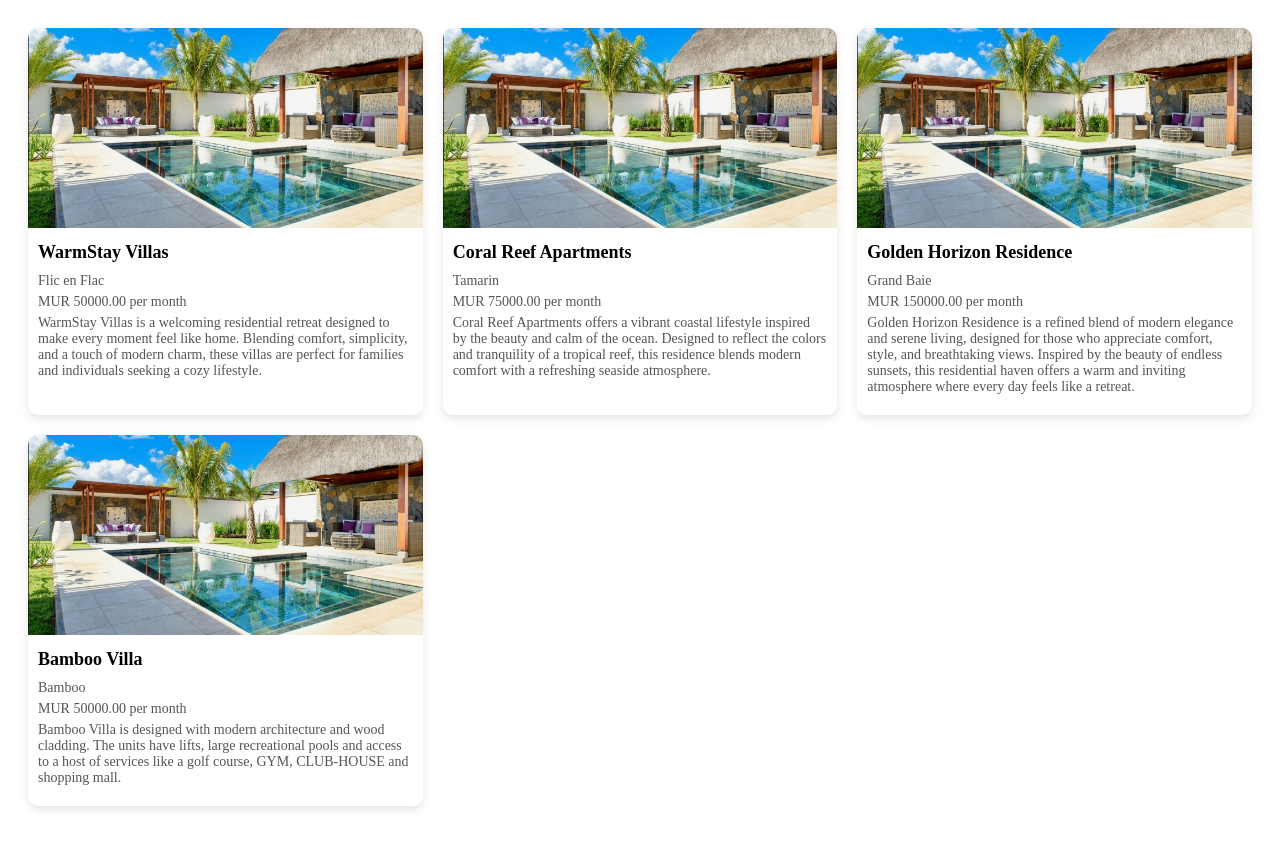
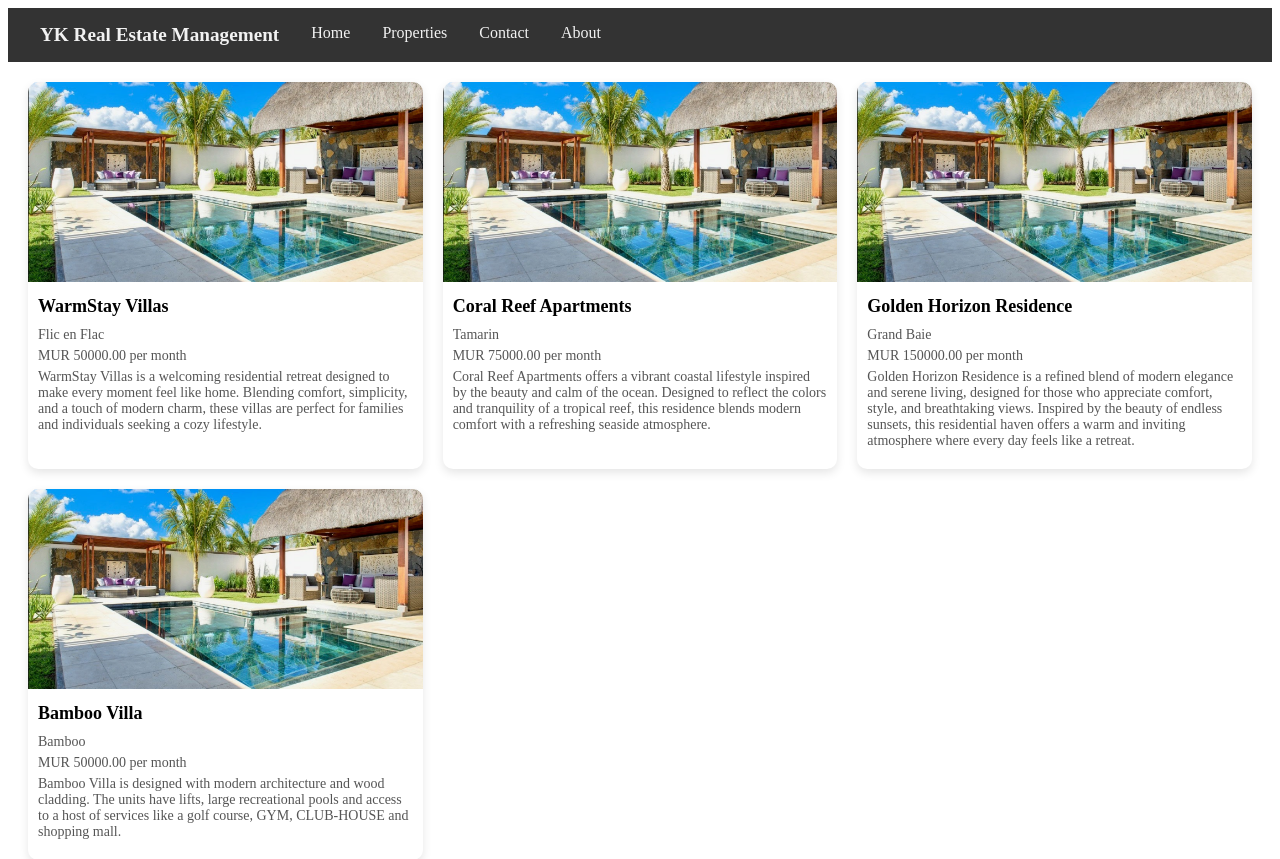
Before and after one commit to Yajneeahotar/DI-Bootcamp-Final-Project, a Django app: page /properties/ in a window 1280 px wide. Shown: the top 859 px of the page. Run offline with Django 5.2, Linux system fonts and the light colour scheme; data comes from the database, SQL or seed files in the repository.

Commit message:
Real Estate - Properties Navbar v3

```diff
--- a/propertylisting/static/css/properties.css
+++ b/propertylisting/static/css/properties.css
@@ -1,8 +1,8 @@
 /*Image Display*/
 .cards {
     display: grid;
-    grid-template-columns: repeat(3, 1fr); /* 3 columns */
-    gap: 20px; /* space between cards */
+    grid-template-columns: repeat(3, 1fr);
+    gap: 20px;
     padding: 20px;
 }
 
@@ -22,7 +22,7 @@
 .card img {
     width: 100%;
     height: 200px;
-    object-fit: cover; /* keeps images nicely cropped */
+    object-fit: cover;
 }
 
 .card h3 {
@@ -85,3 +85,29 @@
     background: #111;
     font-size: 13px;
 }
+
+/* Navbar styling */
+.navbar {
+    background-color: #333;
+    overflow: hidden;
+    padding: 0.5rem 1rem;
+}
+
+.navbar a {
+    float: left;
+    color: #f2f2f2;
+    text-align: center;
+    padding: 0.5rem 1rem;
+    text-decoration: none;
+    font-size: 1rem;
+}
+
+.navbar a:hover {
+    background-color: #ddd;
+    color: black;
+}
+
+.navbar .logo {
+    font-weight: bold;
+    font-size: 1.2rem;
+}
--- a/propertylisting/templates/properties.html
+++ b/propertylisting/templates/properties.html
@@ -7,6 +7,14 @@
     <link rel="stylesheet" href="{% static 'css/properties.css' %}">
 </head>
 <body>
+<!-- Navbar -->
+    <div class="navbar">
+        <a href="#" class="logo">YK Real Estate Management</a>
+        <a href="#">Home</a>
+        <a href="#">Properties</a>
+        <a href="#">Contact</a>
+        <a href="#">About</a>
+    </div>
 <!-- properties.html -->
     <div class="cards">
     {% for property in properties_list %}
```
